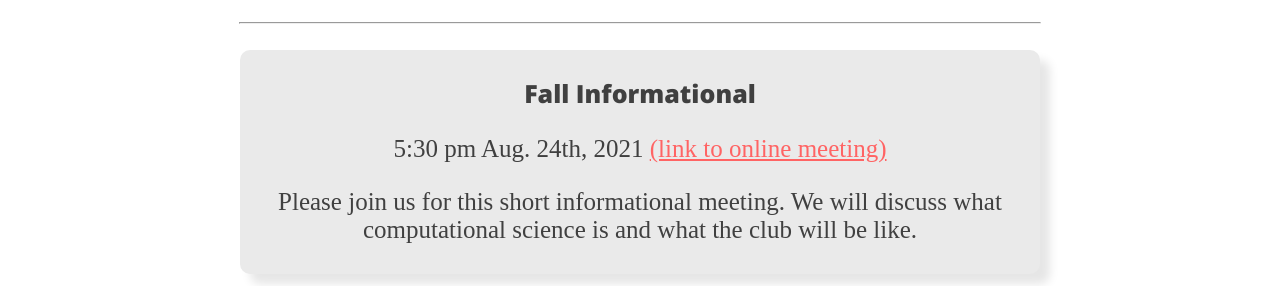
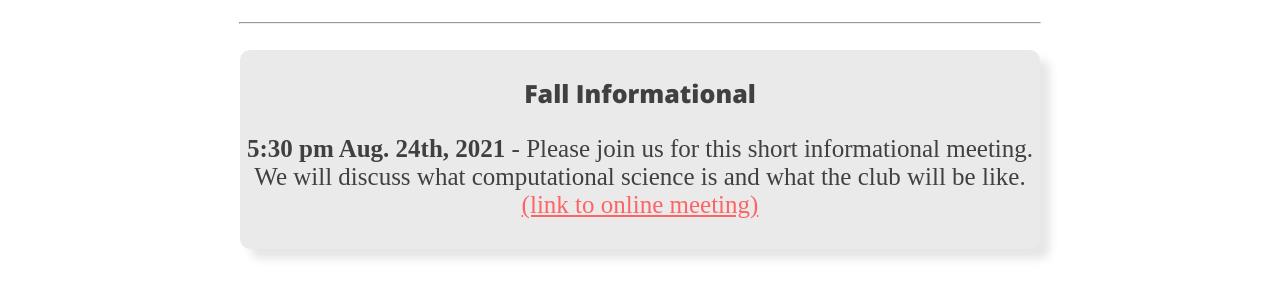
Before and after one commit to sjcsc/sjcsc, a plain HTML site: page announcements.html in a window 1280 px wide. Shown: the part 433-719 px from the top of the page. Drawn offline with nearby package versions, Linux system fonts and the light colour scheme.

Commit message:
Update announcements.html

```diff
--- a/announcements.html
+++ b/announcements.html
@@ -127,8 +127,7 @@
         <br />
         <div class="post_box">
             <h2>Fall Informational</h2>
-            <p>5:30 pm Aug. 24th, 2021 <a class="linkcolor"  href="https://sju.webex.com/sju/j.php?MTID=macfa395af620f9a7826ee6b0863aced5"> (link to online meeting)</a></p>
-            <p>Please join us for this short informational meeting. We will discuss what computational science is and what the club will be like.</p>
+            <p><b>5:30 pm Aug. 24th, 2021</b>  -  Please join us for this short informational meeting. We will discuss what computational science is and what the club will be like. <a class="linkcolor"  href="https://sju.webex.com/sju/j.php?MTID=macfa395af620f9a7826ee6b0863aced5"> (link to online meeting)</a></p>
         </div>
         <div class="post_box">
             <h2>Student and Faculty Poster/ Film Presentations at St. John's University</h2>
```
